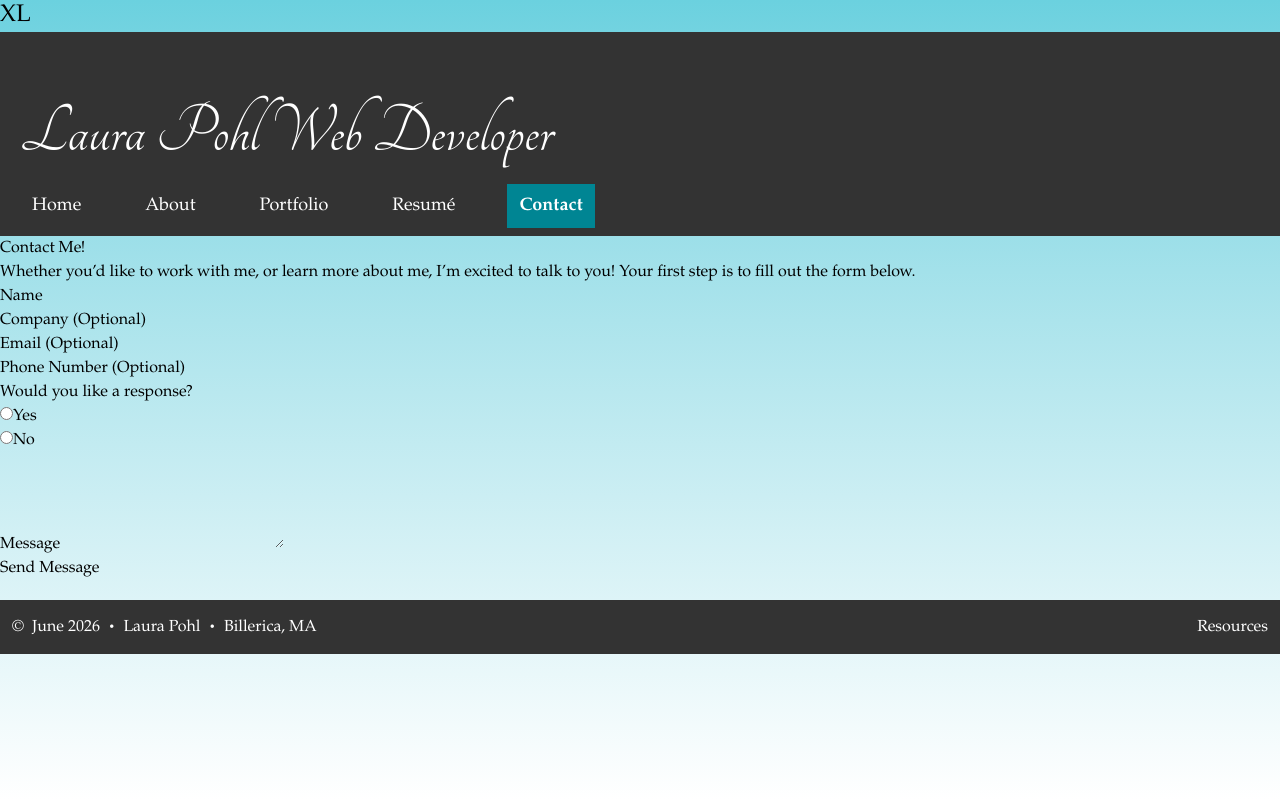
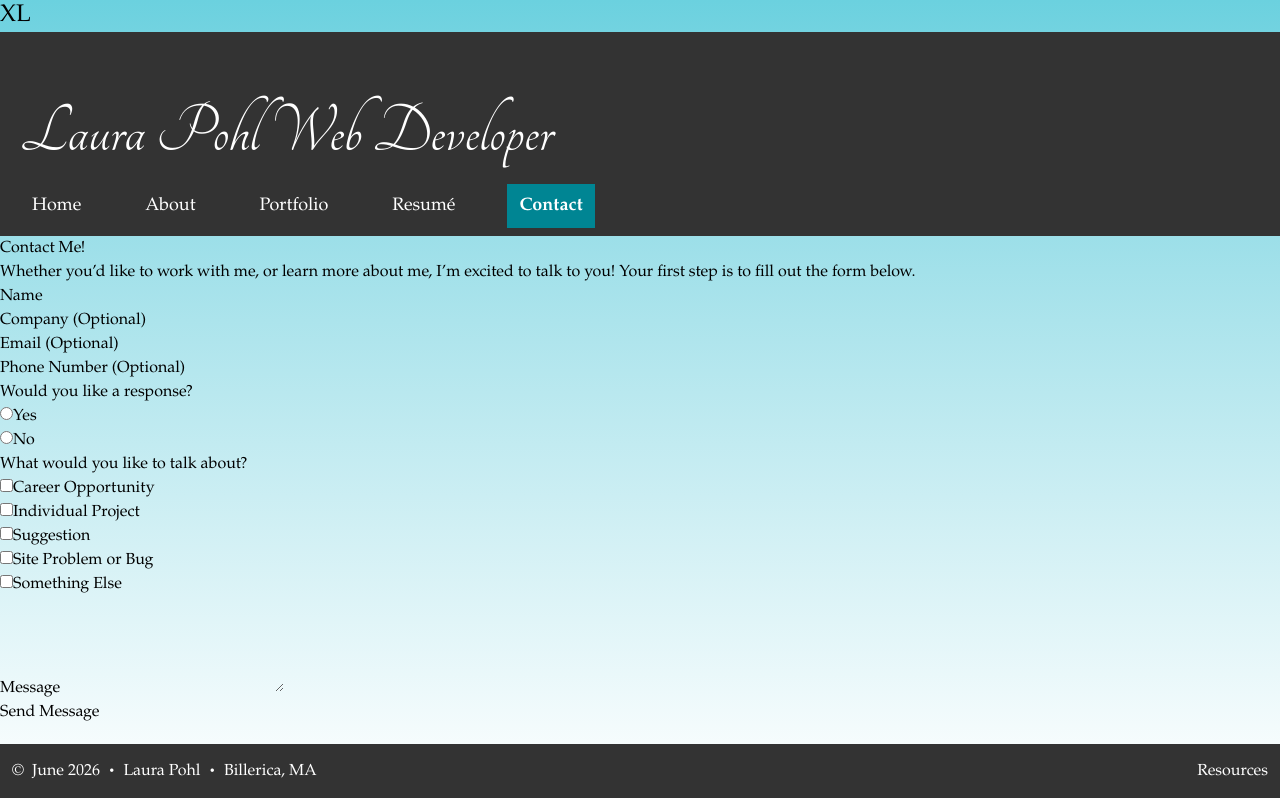
Before and after one commit to irishmaiden18/portfolio-2026, a React (Vite) app: page /contact in a window 1280 px wide. Built offline with nearby package versions, Linux system fonts and the light colour scheme.

Commit message:
adds checkbox functionality

```diff
--- a/src/components/Contact.jsx
+++ b/src/components/Contact.jsx
@@ -9,6 +9,7 @@ const Contact = () => {
     email: "",
     phone: "",
     response: "",
+    subjects: [],
     message: ""
   })
 
@@ -21,13 +22,31 @@ const Contact = () => {
   // lets the user know the form has been submitted and the server is processing the request so they don't double submit and know what is happening
   const [loading, setLoading] = useState(false)
 
-  // records user input to the state values as the user types
+  // records user input to the state values as the user types from (text, textarea, radiobox fields)
   const handleChange = (event) => {
     setFormData({
       ...formData,
       [event.target.name]: event.target.value
     })
   }
+
+  // records user input to the state variable when the user clicks a checkbox
+  const handleMultiCheckboxChange = (event) => {
+
+    // get the value and checked status of the checkboxes
+    const {value, checked} = event.target
+
+    const currentSubjects = formData.subjects
+
+    // if the box is checked, add it to the subjects array, if it is unchecked create a new array without it
+    const updatedSubjects = checked ? [...currentSubjects, value] : currentSubjects.filter((subject) => subject !== value)
+
+    setFormData({
+      ...formData,
+      subjects: updatedSubjects
+    })
+  }
+
 
   // on submission of the form this function executes
   // async because we are using await
@@ -66,6 +85,8 @@ const Contact = () => {
           company: "",
           email: "",
           phone: "",
+          response: "",
+          subjects: [],
           message: ""
         })
 
@@ -171,6 +192,66 @@ const Contact = () => {
             </div>
           </div>
           <div>
+            <label>What would you like to talk about?</label>
+            <div>
+              {/* Career Opportunity */}
+              <div>
+                <input
+                  type="checkbox"
+                  name="subjects"
+                  value="Career Opportunity"
+                  checked={formData.subjects.includes("Career Opportunity")}
+                  onChange={handleMultiCheckboxChange}
+                />
+                <label>Career Opportunity</label>
+              </div>
+              {/* Individual Project */}
+              <div>
+                <input
+                  type="checkbox"
+                  name="subjects"
+                  value="Individual Project"
+                  checked={formData.subjects.includes("Individual Project")}
+                  onChange={handleMultiCheckboxChange}
+                />
+                <label>Individual Project</label>
+              </div>
+              {/* Suggestion */}
+              <div>
+                <input
+                  type="checkbox"
+                  name="subjects"
+                  value="Suggestion"
+                  checked={formData.subjects.includes("Suggestion")}
+                  onChange={handleMultiCheckboxChange}
+                />
+                <label>Suggestion</label>
+              </div>
+              {/* Site Problem or Bug */}
+              <div>
+                <input
+                  type="checkbox"
+                  name="subjects"
+                  value="Site Problem or Bug"
+                  checked={formData.subjects.includes("Site Problem or Bug")}
+                  onChange={handleMultiCheckboxChange}
+                />
+                <label>Site Problem or Bug</label>
+              </div>
+              {/* Something Else */}
+              <div>
+                <input
+                  type="checkbox"
+                  name="subjects"
+                  value="Something Else"
+                  checked={formData.subjects.includes("Something Else")}
+                  onChange={handleMultiCheckboxChange}
+                />
+                <label>Something Else</label>
+              </div>
+            </div>
+          </div>
+          <div>
             <label>Message</label>
             <textarea
               name="message"
```
